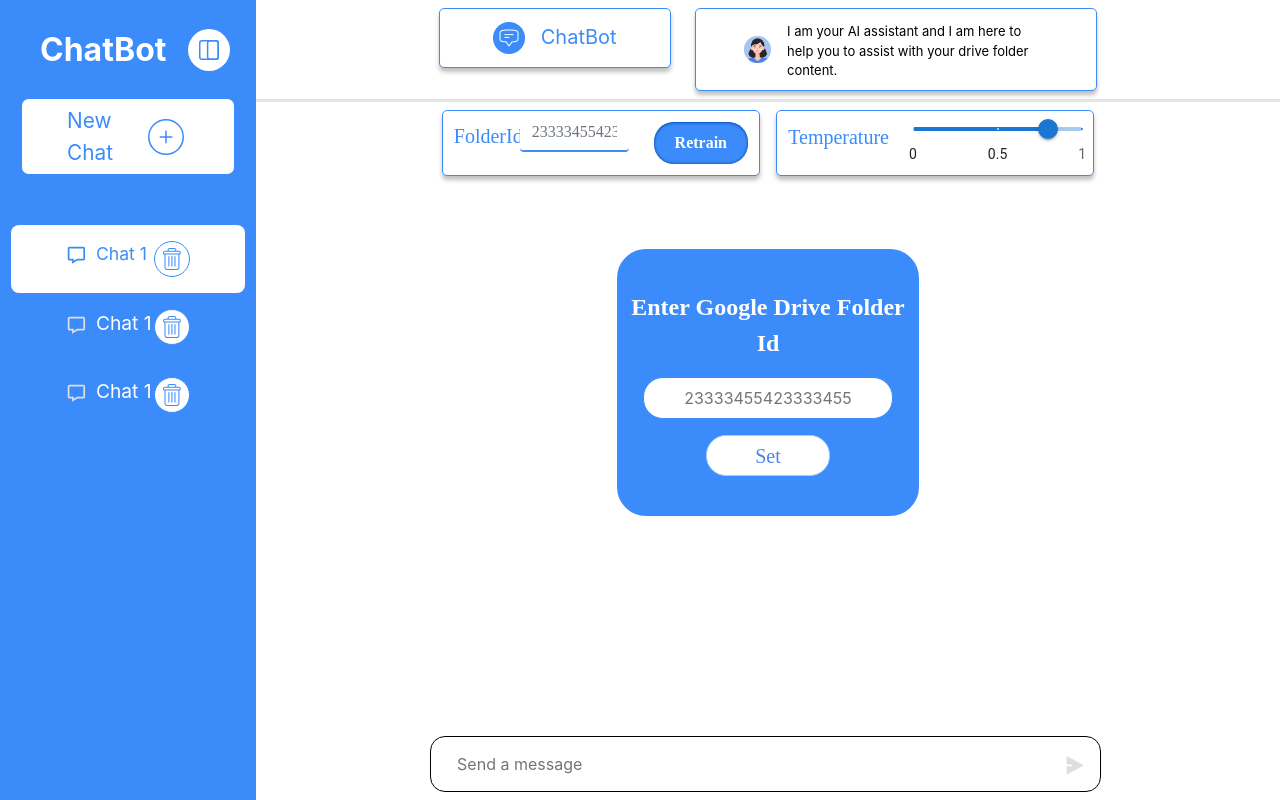
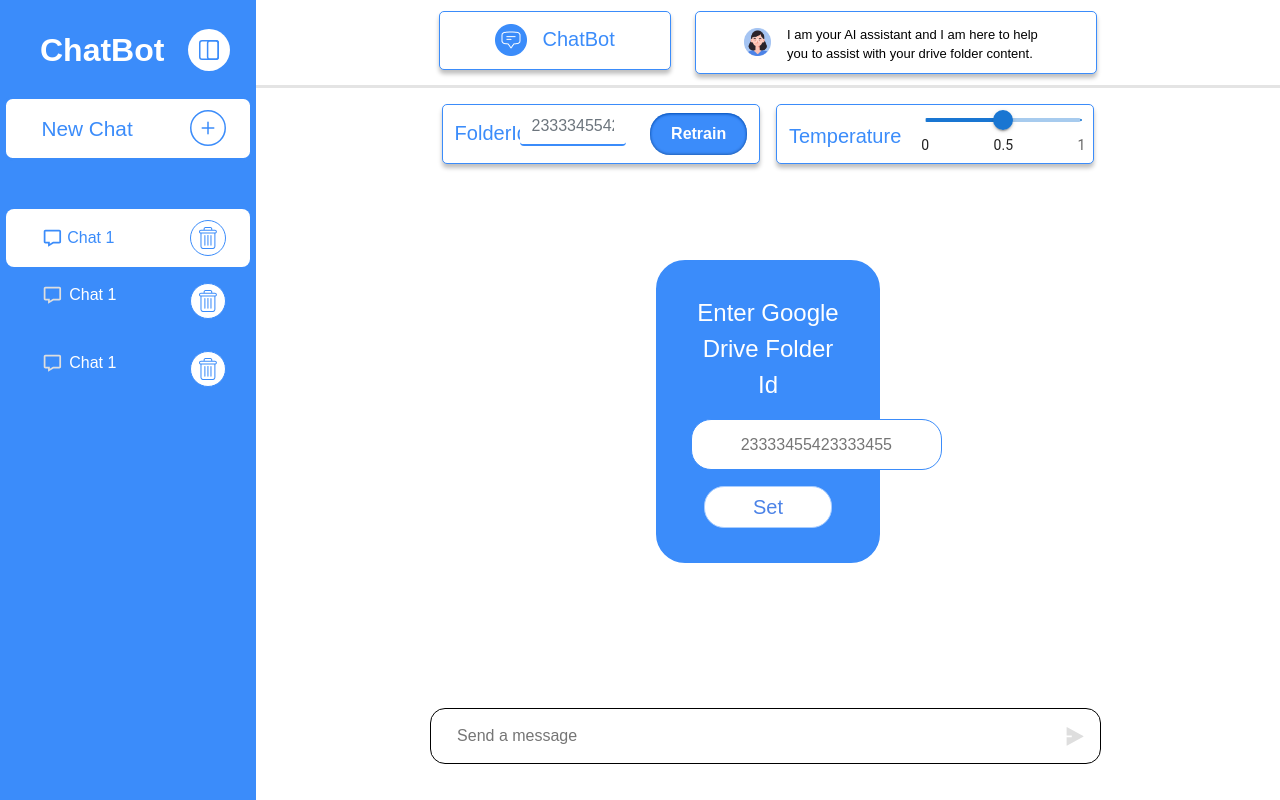
Before and after one commit to bhargav-11/pathwise-ai-frontend, a React (Create React App) app: page / in a window 1280 px wide. Built offline with nearby package versions, Linux system fonts and the light colour scheme; no server answers.

Commit message:
UI changes

```diff
--- a/src/componets/Chat.js
+++ b/src/componets/Chat.js
@@ -12,18 +12,15 @@ const marks = [
     label: "0",
   },
   {
-    value: 50,
+    value: 0.5,
     label: "0.5",
   },
   {
-    value: 100,
+    value: 1,
     label: "1",
   },
 ];
 
-function valuetext(value) {
-  return `${value}°C`;
-}
 export const Chat = ({
   chathistoryList,
   chat_history_id,
@@ -79,7 +76,7 @@ export const Chat = ({
   };
 
   return (
-    <div className="chat">
+    <div className="chat" style={{ marginTop: "0.2%" }}>
       <div className="chat-space">
         <div className="container">
           <div className="row justify-content-center mt-2 mb-2">
@@ -109,16 +106,21 @@ export const Chat = ({
           </div>
         </div>
       </div>
-      <div className="container folder-content mt-2">
+      <div className="container folder-content mt-3">
         <div className="row justify-content-center">
           <div className="col-md-4 folder-content-1">
             <div class=" row">
               <div class="row">
-                <label for="inputPassword" class="col-sm-3 col-form-label">
+                <label
+                  for="inputPassword"
+                  class="col-sm-3 col-form-label"
+                  style={{ marginTop: "3%" }}
+                >
                   folderId
                 </label>
                 <div class="col-sm-8 ms-3">
                   <input
+                    style={{ marginTop: "3%" }}
                     type="text"
                     class="form-control"
                     id="inputPassword"
@@ -130,13 +132,14 @@ export const Chat = ({
             <button>retrain</button>
           </div>
           <div className="col-md-4 folder-content-1 ms-3">
-            <div className="me-4 mt-2">temperature</div>{" "}
+            <div className="me-4 mt-3">temperature</div>{" "}
             <Box sx={{ width: 180 }}>
               <Slider
                 aria-label="Custom marks"
-                defaultValue={80}
-                // getAriaValueText={valuetext}
-                step={10}
+                defaultValue={0.5}
+                min={0.0}
+                max={1}
+                step={0.1}
                 marks={marks}
                 valueLabelDisplay="auto"
               />
--- a/src/componets/Sidebar.js
+++ b/src/componets/Sidebar.js
@@ -5,7 +5,6 @@ import { BiMessage } from "react-icons/bi";
 const Sidebar = ({
   gethistory,
   allHistory,
-  clearhistory,
   newChat,
   isnewchat,
   selectedItemIndex,
@@ -155,8 +154,16 @@ const Sidebar = ({
         </div>
         <div className="question-type2">
           <div className="questionicon">
-            <BiMessage className="i" />
-            <span className="disablelink">Chat 1</span>
+            <BiMessage
+              className="i"
+              style={{ position: "relative", left: "12px" }}
+            />
+            <span
+              className="disablelink"
+              style={{ position: "relative", left: "10px" }}
+            >
+              Chat 1
+            </span>
           </div>
           <div className="history-delete">
             <svg
@@ -188,10 +195,18 @@ const Sidebar = ({
         </div>
         <div className="question-type2">
           <div className="questionicon">
-            <BiMessage className="i" />
-            <span className="disablelink">Chat 1</span>
+            <BiMessage
+              className="i"
+              style={{ position: "relative", left: "12px" }}
+            />
+            <span
+              className="disablelink"
+              style={{ position: "relative", left: "10px" }}
+            >
+              Chat 1
+            </span>
           </div>
-          <div className="history-delete">
+          <div className="history-delete ">
             <svg
               xmlns="http://www.w3.org/2000/svg"
               width="36"
--- a/src/pages/Home.js
+++ b/src/pages/Home.js
@@ -10,7 +10,7 @@ const Home = () => {
   const [shouldReload, setShouldReload] = useState(false);
   const [allHistory, setAllHistory] = useState([]);
   const [selectedItemIndex, setSelectedItemIndex] = useState(null);
-  const [isnewchat,setisNewchat] =useState(true)
+  const [isnewchat, setisNewchat] = useState(true);
 
   useEffect(() => {
     axios
@@ -22,10 +22,11 @@ const Home = () => {
         console.log(error);
       });
   }, [shouldReload]);
-const newChat = () =>{
-  setisNewchat(!isnewchat)
-  console.log(isnewchat)
-}
+  const newChat = () => {
+    setisNewchat(!isnewchat);
+    clearhistory();
+    console.log(isnewchat);
+  };
   const gethistory = (id) => {
     axios
       .get("http://localhost:5000/get_chat_history/" + id)
--- a/src/style/style.css
+++ b/src/style/style.css
@@ -1,3 +1,7 @@
+body {
+  font-family: "Poppins", sans-serif;
+}
+
 .home {
   display: flex;
   width: 100vw;
@@ -36,13 +40,13 @@
 }
 
 .sidebar .newchat {
-  margin: 1rem 1.12rem 0.5rem;
+  margin: 0rem 0.2rem;
   cursor: pointer;
   border-radius: 0.6rem;
   border: 3px solid #fff;
-  padding: 0.4rem 2.8rem;
-  padding-right: 2rem;
-  padding-left: 2.5rem;
+  padding: 0.3rem 1rem;
+  /* padding-right: 2rem; */
+  /* padding-left: 2.5rem; */
   display: flex;
   justify-content: space-between;
   align-items: center;
@@ -51,9 +55,9 @@
   color: #3b8cfa;
   font-size: 1.3rem;
 }
-.sidebar .history {
+/* .sidebar .history {
   padding: 1.5rem 3.44rem;
-}
+} */
 
 .sidebar .chat_history {
   font-size: 1rem;
@@ -62,13 +66,14 @@
 .sidebar .newchat .newchat-input {
   color: #fff;
   font-size: 1.3rem;
+  margin-left: 5%;
 }
 .sidebar .select-newchat {
-  margin: 0rem 1rem;
+  /* margin: 0rem 1rem; */
   border-radius: 0.6rem;
   border: 3px solid #3b8cfa;
   background-color: #fff;
-  padding: 0.4rem 2.8rem;
+  padding: 0.4rem 1.2rem;
   display: flex;
   justify-content: space-between;
   align-items: center;
@@ -76,6 +81,7 @@
 .sidebar .select-newchat .select-newchat-input {
   color: #3b8cfa;
   font-size: 1.3rem;
+  margin-left: 1rem;
 }
 .sidebar .history {
   padding: 1.5rem 3.44rem;
@@ -110,23 +116,23 @@
   /* background-color: #f7f7f7; */
 }
 .save-history .question-type2 {
-  margin: 0rem 0.5rem;
-  padding: 1rem 3.44rem;
+  /* margin: 0rem 0.5rem; */
+  padding: 1rem 1.7rem;
   display: flex;
   justify-content: space-between;
 }
 
 .save-history .question-type2 .disablelink {
   color: #fff;
-  font-size: 1.2rem;
+  font-size: 1rem;
   font-weight: 400;
-  padding-left: 0.56rem;
+  padding-left: 0.5rem;
 }
 .save-history .selected-type {
-  margin: 0rem 0.5rem;
+  margin: 0rem 0.2rem;
   background-color: #fff;
   border-radius: 0.5rem;
-  padding: 1rem 3.44rem;
+  padding: 0.7rem 1.5rem;
   display: flex;
   justify-content: space-between;
 }
@@ -134,18 +140,29 @@
   color: #fff;
   font-size: 1.1rem;
   font-weight: 400;
-  padding-left: 0.56rem;
+  /* padding-left: 0.56rem; */
 }
 
 .save-history .selected-type .selected-link {
   color: #3b8cfa;
-  font-size: 1.1rem;
+  font-size: 1rem;
   font-weight: 400;
-  padding-left: 0.56rem;
+  position: relative;
+  left: 16px;
+  top: 6px;
+
+  /* padding-top: 5%; */
+
+  /* padding-left: 0.56rem; */
 }
 .save-history .selected-type .selectedicon {
   color: #3b8cfa;
   font-size: 1.3rem;
+  position: relative;
+  left: 12px;
+  top: 6px;
+
+  /* margin-top: 0.5rem; */
 }
 .chat {
   width: 80%;
@@ -155,10 +172,12 @@
 }
 .chat .chat-space {
   border-bottom: 3px solid #e4e4e4;
+  padding-bottom: 0.3%;
 }
-.collspan .chat-space {
+/* .collspan .chat-space {
   border-bottom: 3px solid #e4e4e4;
-}
+  padding-top: 3%;
+} */
 .chat-messages {
   padding: 0 13rem;
   flex: 1;
@@ -185,14 +204,14 @@
 }
 
 .folder-content .folder-content-1 {
-  padding: 0.2rem 0.7rem;
+  padding: 0.2rem rem;
   border-radius: 0.3125rem;
   border: 1px solid #3b8cfa;
   background: #fff;
   box-shadow: 0px 4px 4px 0px rgba(0, 0, 0, 0.25);
   display: flex;
   color: #3b8cfa;
-  font-family: Poppins;
+  font-family: "Poppins", sans-serif;
   font-size: 1.25rem;
   font-weight: 400;
   text-transform: capitalize;
@@ -210,7 +229,7 @@
   box-shadow: 0px 1px 3px 0px #004eb9 inset,
     0px -1px 3px 0px rgba(0, 0, 0, 0.25) inset;
   color: #fff;
-  font-family: Poppins;
+  font-family: "Poppins", sans-serif;
   font-size: 1rem;
   font-weight: 600;
   padding: 0.3rem 1.3rem;
@@ -219,8 +238,8 @@
 }
 
 .messages {
-  padding: 9px;
-  min-height: 70vh;
+  /* padding: 9px; */
+  min-height: 68vh;
   overflow: hidden;
 }
 
@@ -233,6 +252,8 @@
 .message .other img {
   width: 7%;
   height: 7%;
+  margin-left: 4%;
+  margin-top: 10%;
 }
 
 .message .other .message-content {
@@ -241,6 +262,7 @@
   background: #c5ddff;
   font-size: 0.8rem;
   margin-right: 10rem;
+  margin-top: 10%;
 }
 
 .message .copy {
@@ -259,6 +281,7 @@
 .user img {
   width: 7%;
   height: 7%;
+  margin-right: 3%;
 }
 
 .user .message-content {
@@ -271,18 +294,19 @@
 }
 
 .google-folder-id .google-folder-modal {
-  margin: 4rem 9rem;
+  min-height: 32vh;
+  margin: 6rem 12rem;
   border-radius: 1.8125rem;
   border: 3px solid #3b8cfa;
   background: #3b8cfa;
-  padding: 2.3rem 0rem;
+  padding: 2rem;
 }
 
 .google-folder-id .google-folder-content {
   color: #fff;
-  font-family: Poppins;
+  font-family: "Poppins", sans-serif;
   font-size: 1.5rem;
-  font-weight: 700;
+  font-weight: 400;
   text-align: center;
   text-transform: capitalize;
 }
@@ -295,7 +319,7 @@
   border-radius: 1.25rem;
   border: 1px solid #3b8cfa;
   background: #fff;
-  padding: 0.5rem 0rem;
+  padding: 0.8rem 1.3rem;
   text-align: center;
 }
 
@@ -308,9 +332,9 @@
   border: 1px solid #a8cdff;
   background: #fff;
   color: #4c83e7;
-  font-family: Poppins;
+  font-family: "Poppins", sans-serif;
   font-size: 1.25rem;
-  font-weight: 500;
+  font-weight: 400;
   text-transform: capitalize;
   padding: 0.3rem 3rem;
 }
```
